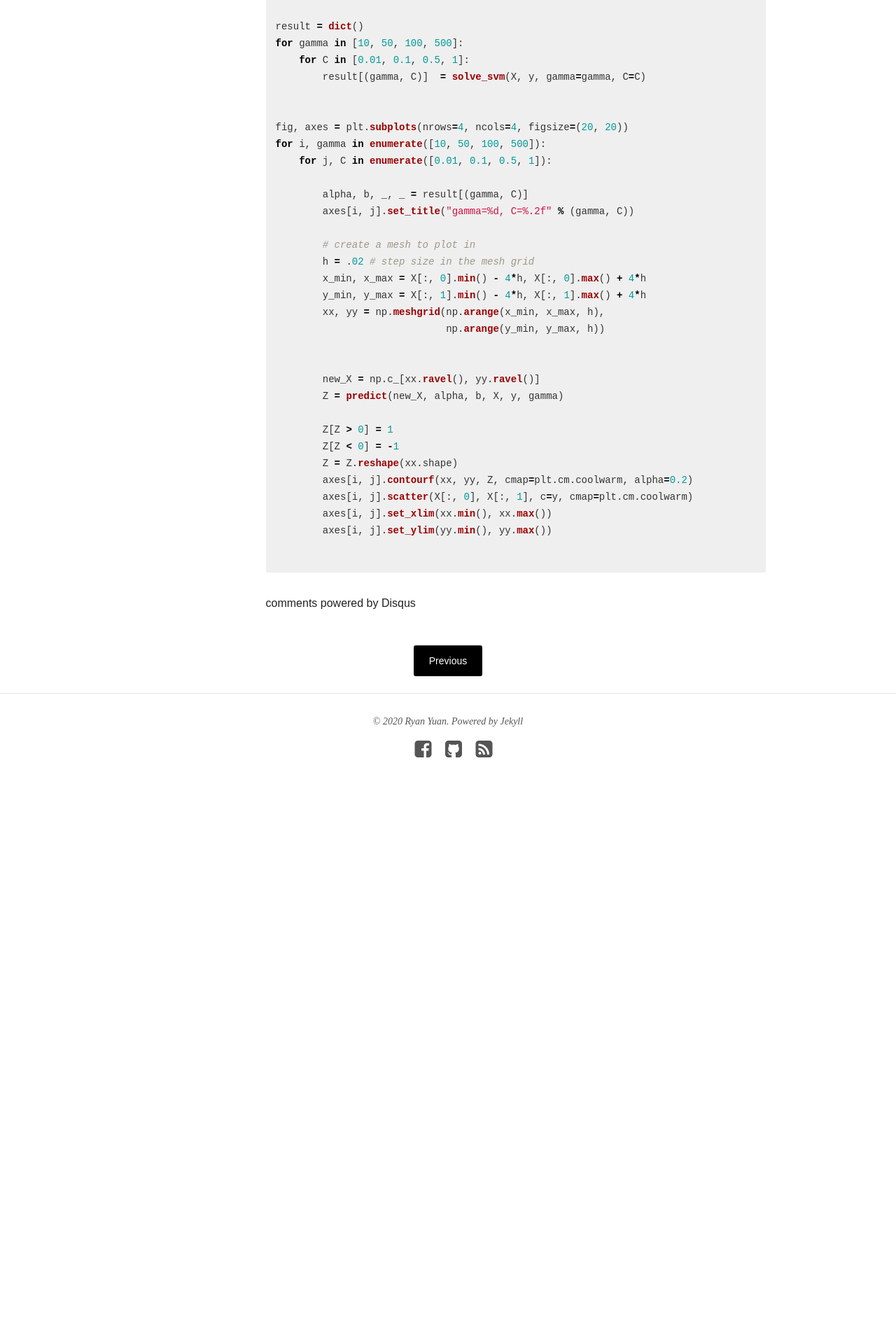
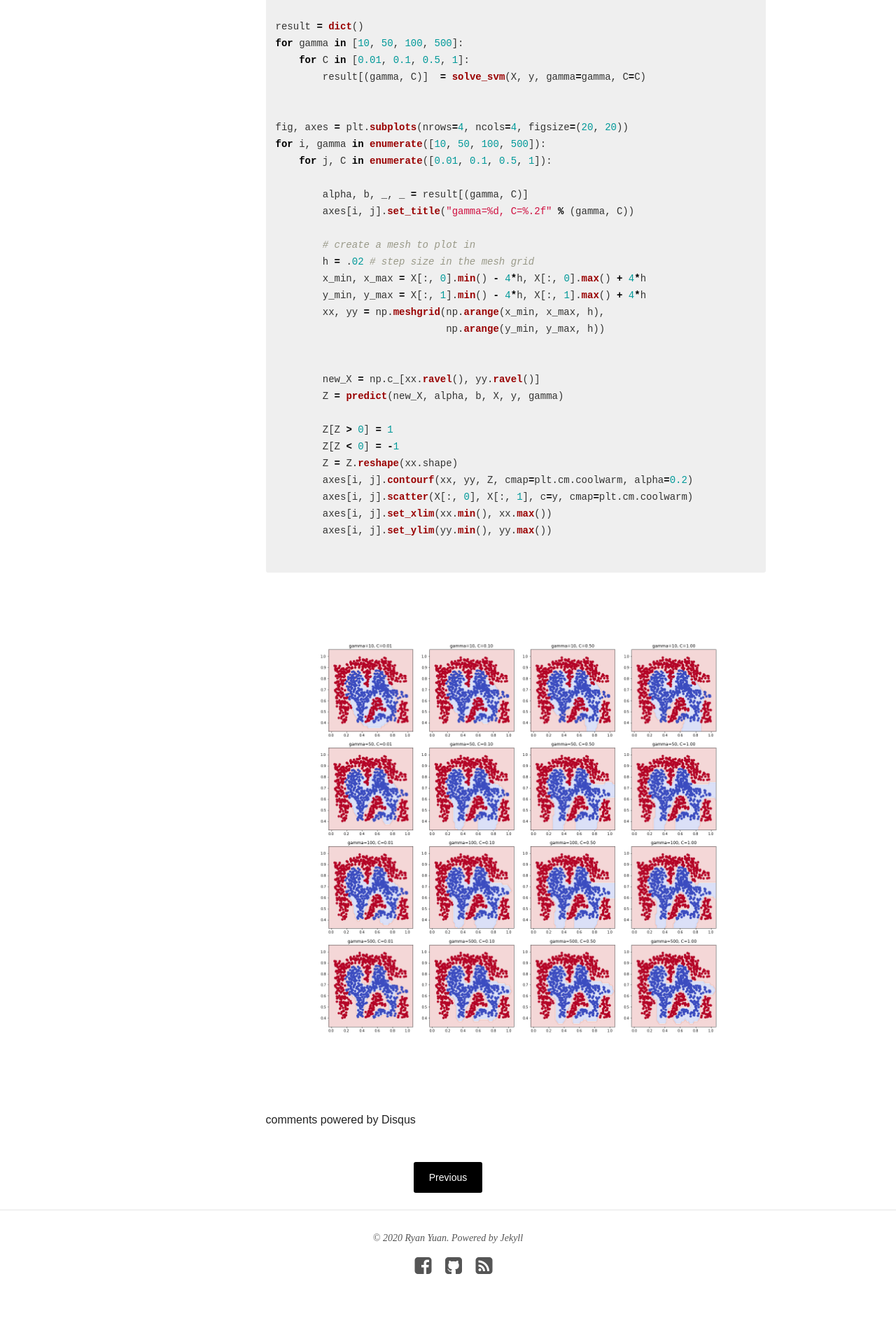
Before and after one commit to ryanyuan42/ryanyuan42.github.io, a Jekyll site: the page built from _posts/2020-04-13-svm_python_implementation.markdown, in a window 1280 px wide. Shown: the part 3560-5480 px from the top of the page at 70% size. Built offline with Jekyll 4.4.1, drawn with Linux system fonts in a browser that asks for light colours; nearby versions of some CDN libraries; formulas are drawn with MathJax 3; comment, search, counter and statistics services are not loaded; before the commit the page ends 4742 px from its top, so only the background shows below that.

Commit message:
Update 2020-04-13-svm_python_implementation.markdown

```diff
--- a/_posts/2020-04-13-svm_python_implementation.markdown
+++ b/_posts/2020-04-13-svm_python_implementation.markdown
@@ -155,3 +155,6 @@ for i, gamma in enumerate([10, 50, 100, 500]):
         axes[i, j].set_ylim(yy.min(), yy.max())
 
 {% endhighlight %}
+
+
+![svm decision boundary with different gamma and C](https://raw.githubusercontent.com/ryanyuan42/ryanyuan42.github.io/master/assets/svm_decision_boundary.png)
```
